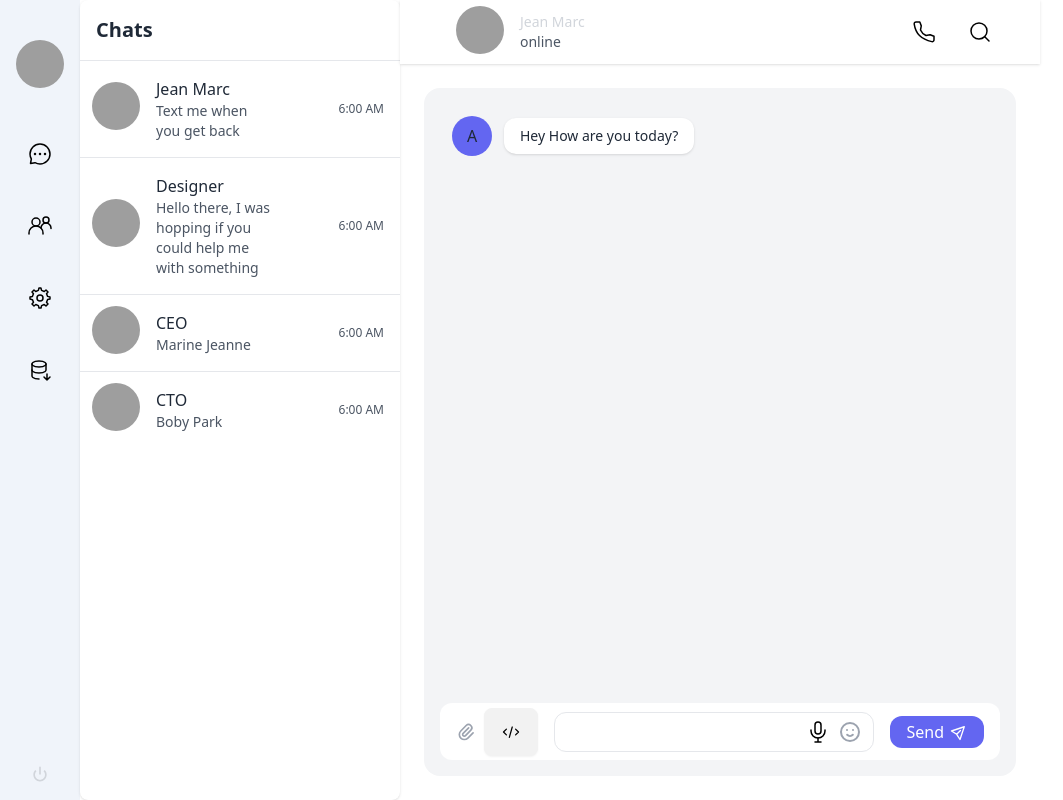
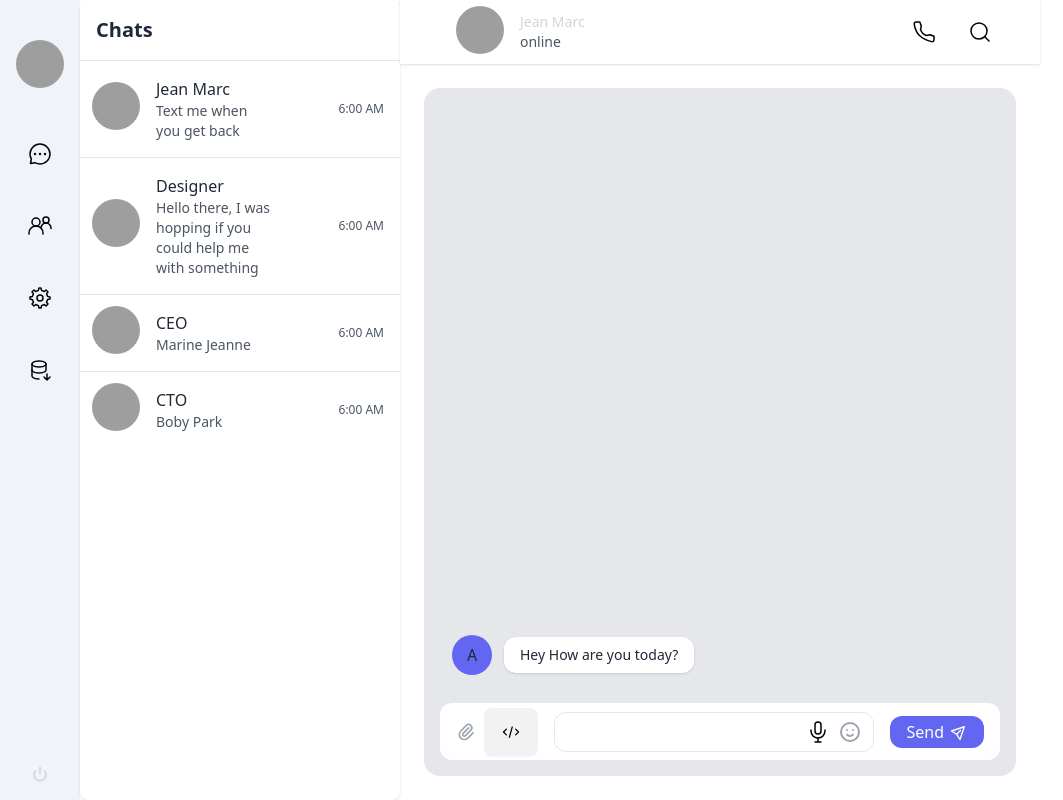
Before and after one commit to Kalze1/DevSync1, a React (Vite) app: page / in a window 1280 px wide. Shown: the whole page, without its empty margins (0-1063 px from the left). Built offline with nearby package versions, Linux system fonts and the light colour scheme; grey boxes are pictures that could not be loaded.

Commit message:
implement chat message scrolling

```diff
--- a/src/components/main/chat.jsx
+++ b/src/components/main/chat.jsx
@@ -70,7 +70,7 @@ const chat = () => {
 
 
 
-            <div className="w-1/2 flex flex-col">
+            <div className="w-1/2  flex flex-col  ">
                 <Chattop />
 
 
@@ -112,10 +112,10 @@ const chat = () => {
 
                 </div> */}
 
-                <div className="flex flex-col flex-auto h-full p-6 contain" >
-                    <div className="flex flex-col flex-auto flex-shrink-0 rounded-2xl bg-gray-100 h-full p-4">
-                        <div className="flex flex-col h-full overflow-x-auto mb-4">
-                            <div className="flex flex-col h-full">
+                <div className="flex flex-col flex-auto  p-6 contain " >
+                    <div className="flex flex-col  flex-auto overflow-auto flex-shrink-0 rounded-2xl bg-gray-200 h-80 p-4">
+                        <div className="flex flex-col-reverse h-full overflow-auto mb-4">
+                            <div className="flex flex-col-reverse ">
                                 <div className="grid grid-cols-12 gap-y-2">
                                     <div className="col-start-1 col-end-8 p-3 rounded-lg">
                                         <div className="flex flex-row items-center">
```
